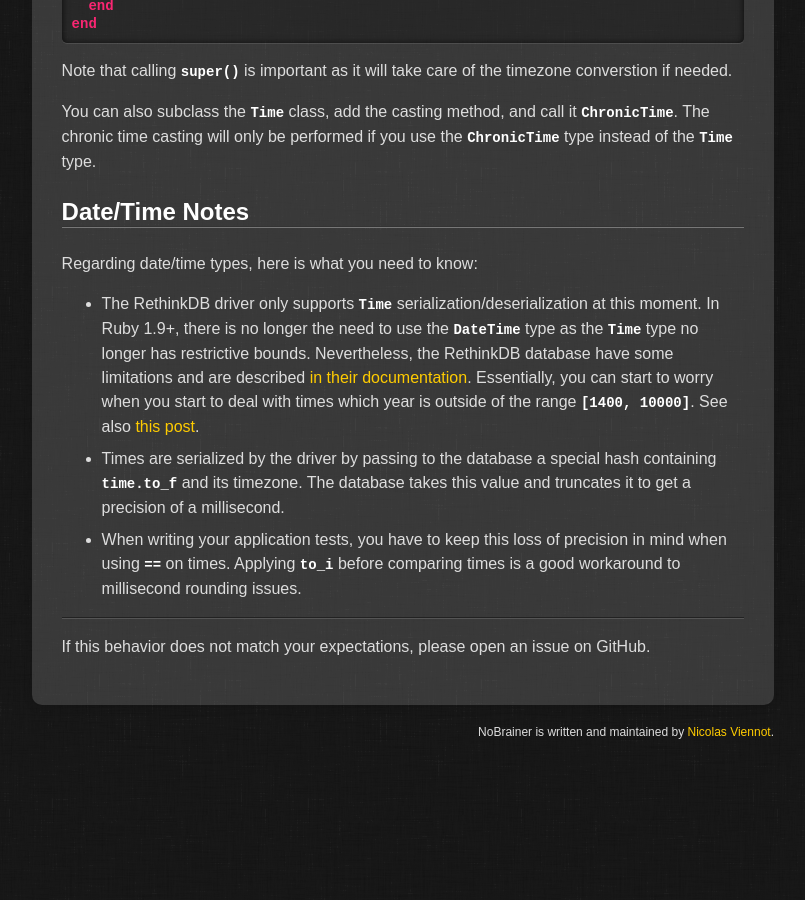
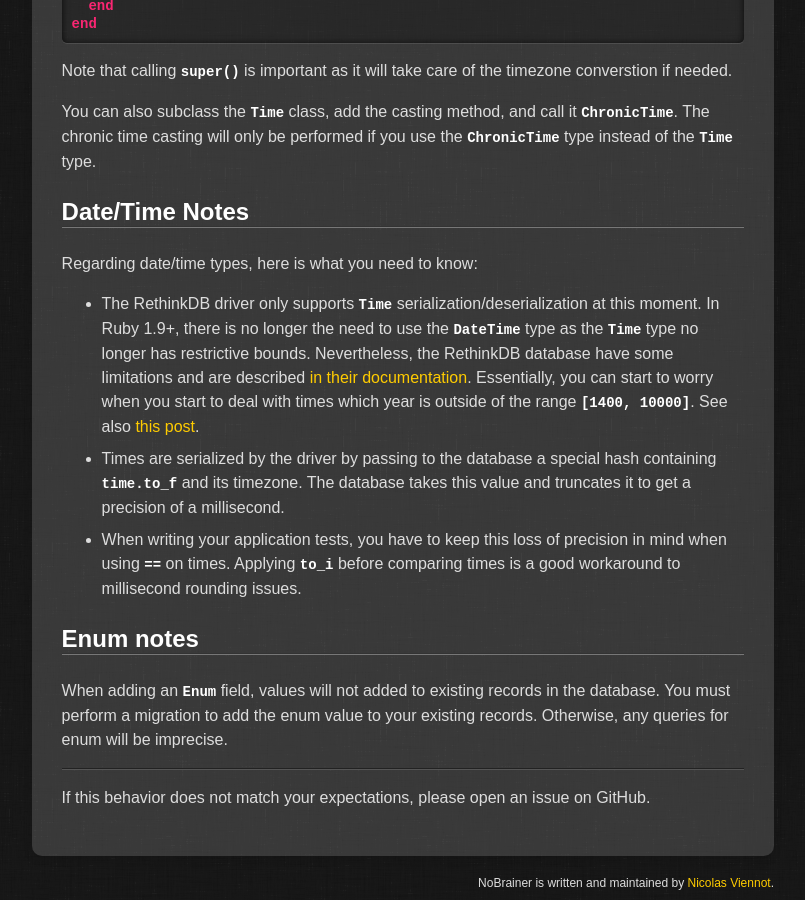
Before and after one commit to NoBrainerORM/nobrainer.io, a Jekyll site: the page built from docs/types.md, in a window 1280 px wide and 900 px high, scrolled down 6475 px. Shown: the whole window, without its empty margins (335-1140 px from the left). Built offline with Jekyll 4.4.1, drawn with Linux system fonts in a browser that asks for light colours; comment, search, counter and statistics services are not loaded; before the commit the page ends 7224 px from its top, so only the background shows below that.

Commit message:
Update Type page with Enum notes

```diff
--- a/docs/types.md
+++ b/docs/types.md
@@ -316,6 +316,10 @@ Regarding date/time types, here is what you need to know:
   in mind when using `==` on times. Applying `to_i` before comparing times is a
   good workaround to millisecond rounding issues.
 
+## Enum notes
+
+When adding an `Enum` field, values will not added to existing records in the database. You must perform a migration to add the enum value to your existing records. Otherwise, any queries for enum will be imprecise.
+
 ---
 
 If this behavior does not match your expectations, please open an issue on
```
